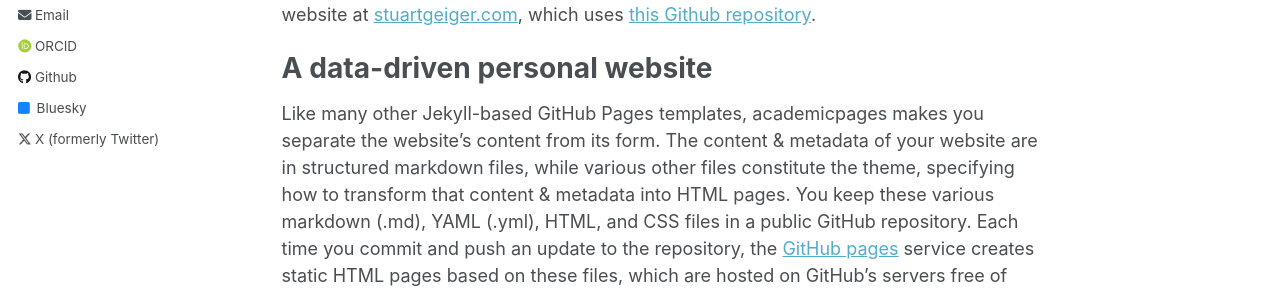
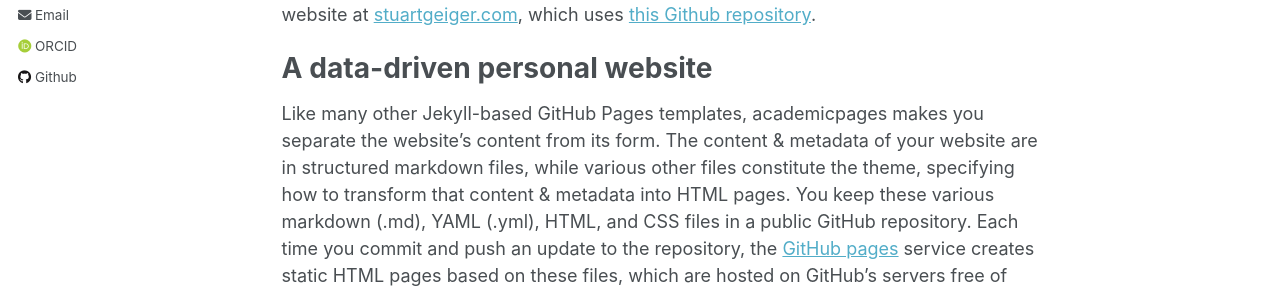
Before and after one commit to Catchxu/Catchxu.github.io, a Jekyll site: the page built from _pages/about.md, in a window 1280 px wide. Shown: the part 398-690 px from the top of the page. Built offline with Jekyll 4.4.1, drawn with Linux system fonts in a browser that asks for light colours; some web fonts are replaced; part of the change alters nothing that is shown.

Commit message:
Update config

```diff
--- a/_config.yml
+++ b/_config.yml
@@ -39,38 +39,38 @@ author:
   researchgate     :
 
   # Repositories and software development
-  bitbucket        : # Username - Update with your username on the site
-  codepen          : # Username
-  dribbble         : # Username
+  bitbucket        :
+  codepen          :
+  dribbble         :
   github           : "Catchxu"
-  kaggle           : # Username
-  stackoverflow    : # User number or user number and name (i.e., use "1" or "1/jeff-atwood")
+  kaggle           :
+  stackoverflow    :
 
   # Social media
-  bluesky          : "bsky.app" # Replace this with you Bluesky username
-  facebook         : # Username
-  flickr           : # Username
-  foursquare       : # Username
-  goodreads        : # Username
-  google_plus      : # Username
-  keybase          : # Username
-  instagram        : # Username
-  lastfm           : # Username
-  linkedin         : # Username
-  mastodon         : # URL
-  medium           : # URL
-  pinterest        : # Username
-  soundcloud       : # Username
-  steam            : # Username
-  telegram         : # URL
-  tumblr           : # Username
-  twitter          : "UniofOxford"  # Replace this with your X / Twitter handle
-  vine             : # Username
-  weibo            : # Username
-  wikipedia        : # Username
-  xing             : # Username
-  youtube          : # Username
-  zhihu            : # URL
+  bluesky          :
+  facebook         :
+  flickr           :
+  foursquare       :
+  goodreads        :
+  google_plus      :
+  keybase          :
+  instagram        :
+  lastfm           :
+  linkedin         :
+  mastodon         :
+  medium           :
+  pinterest        :
+  soundcloud       :
+  steam            :
+  telegram         :
+  tumblr           :
+  twitter          :
+  vine             :
+  weibo            :
+  wikipedia        :
+  xing             :
+  youtube          :
+  zhihu            :
 
 
 # Site Settings
```
